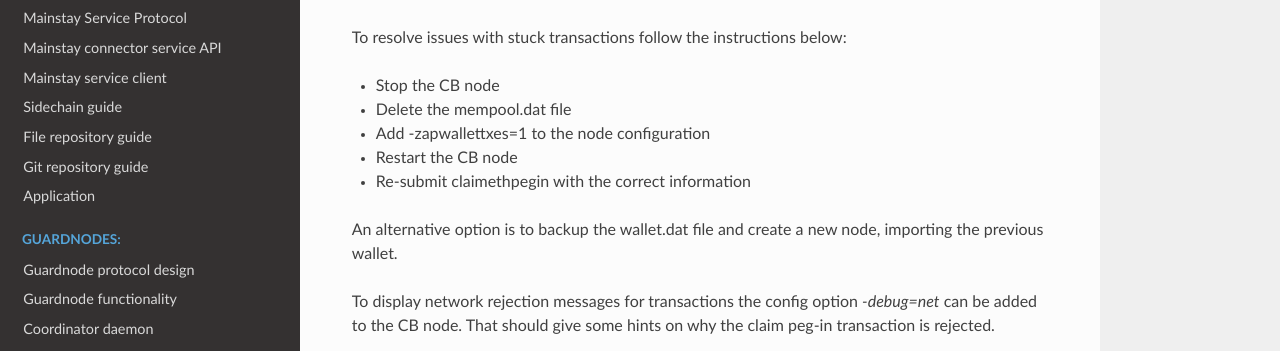
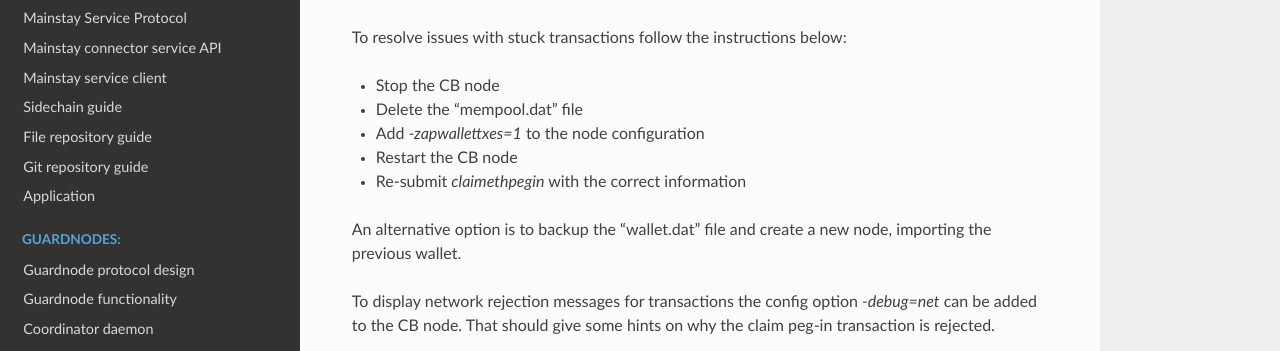
Before and after one commit to commerceblock/docs, a Sphinx documentation site: the page built from source/twowp/index.rst, in a window 1280 px wide and 900 px high, scrolled down 1164 px. Shown: the part 373-724 px from the top of the window. Built offline with Sphinx 7.4.7 and the Read the Docs theme 2.0.0, drawn with Linux system fonts in a browser that asks for light colours.

Commit message:
Fix peg-in style for code segments

```diff
--- a/source/twowp/index.rst
+++ b/source/twowp/index.rst
@@ -59,11 +59,11 @@
 To resolve issues with stuck transactions follow the instructions below:
 
 * Stop the CB node
-* Delete the mempool.dat file
-* Add -zapwallettxes=1 to the node configuration
+* Delete the "mempool.dat" file
+* Add `-zapwallettxes=1` to the node configuration
 * Restart the CB node
-* Re-submit claimethpegin with the correct information
+* Re-submit `claimethpegin` with the correct information
 
-An alternative option is to backup the wallet.dat file and create a new node, importing the previous wallet.
+An alternative option is to backup the "wallet.dat" file and create a new node, importing the previous wallet.
 
 To display network rejection messages for transactions the config option `-debug=net` can be added to the CB node. That should give some hints on why the claim peg-in transaction is rejected.
```
